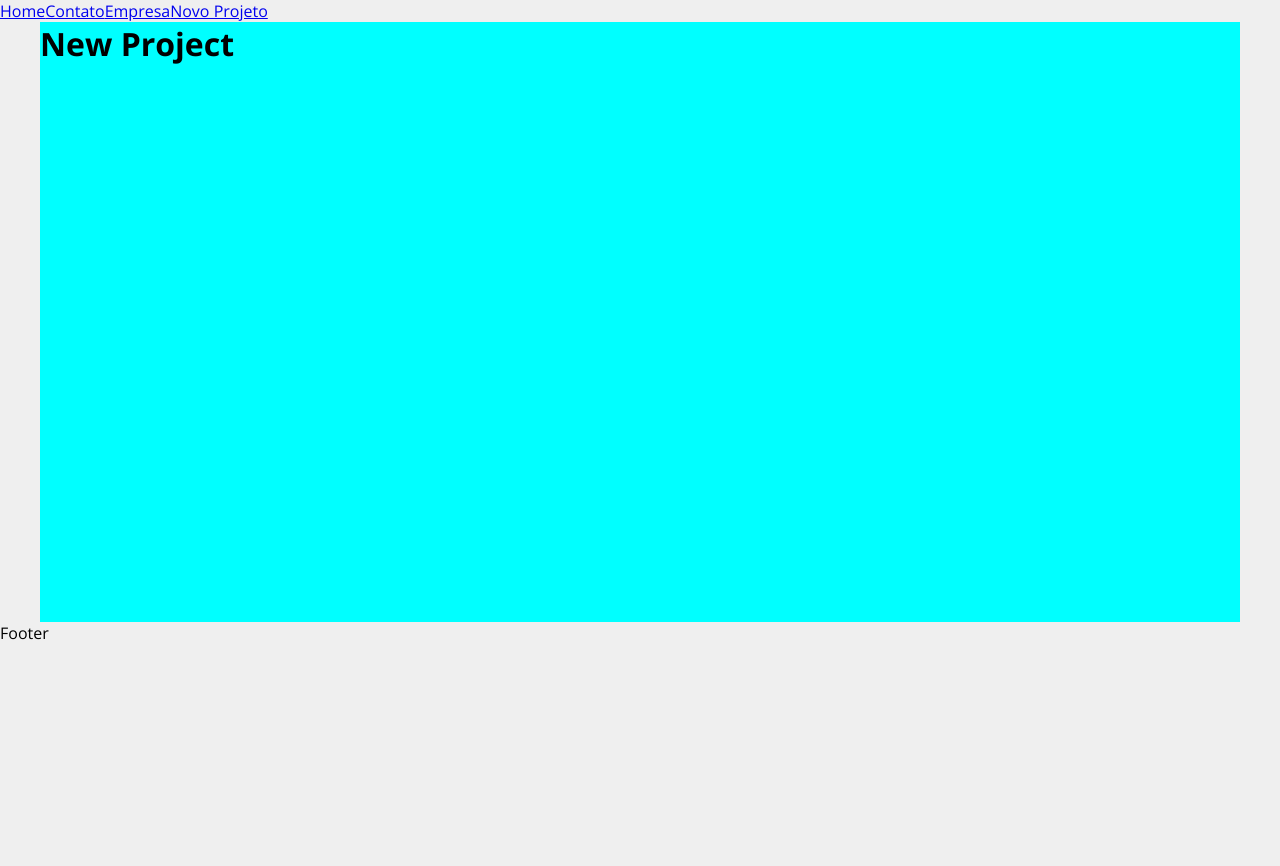
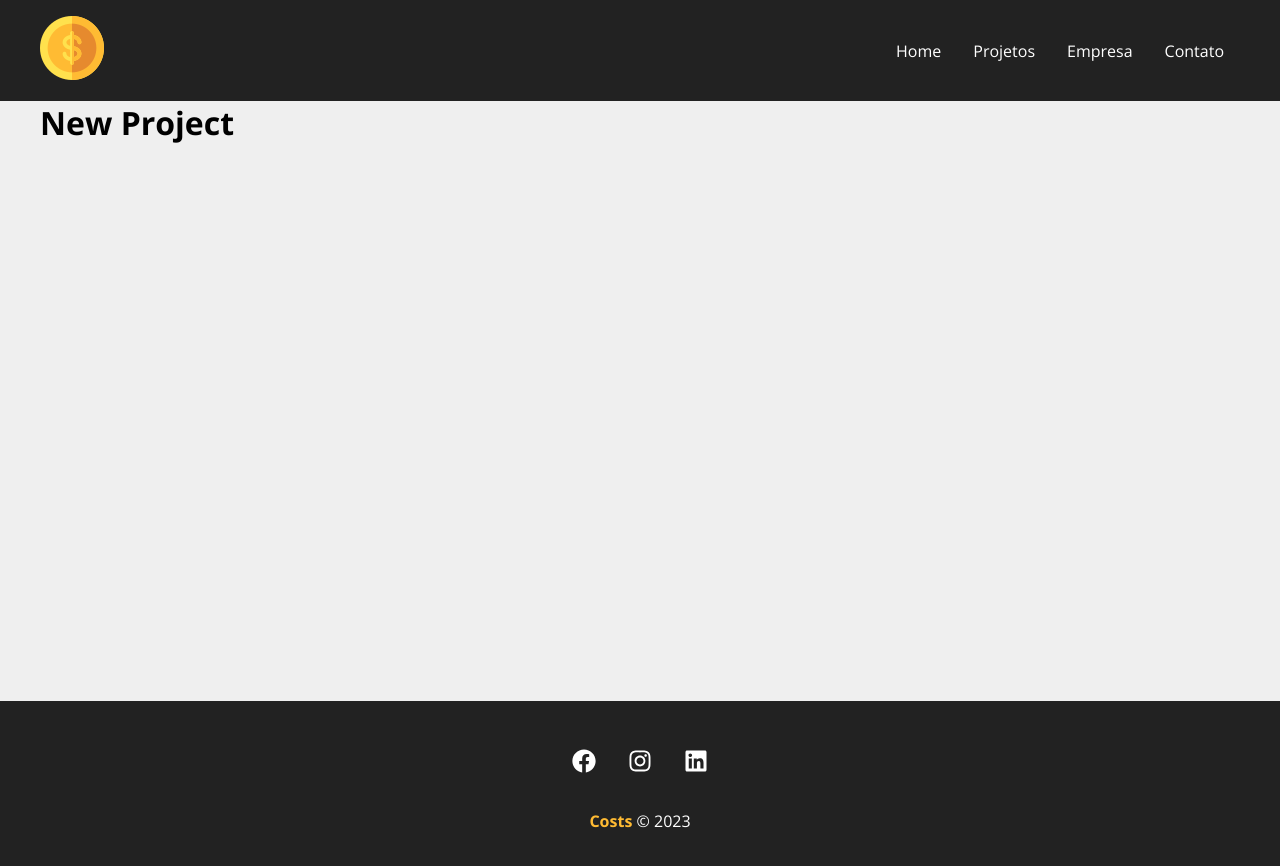
Before and after one commit to Victron012/costs, a JavaScript app: page /newProject in a window 1280 px wide. Shown: the top 866 px of the page. Before the commit the page ends 800 px from the top, so only its background shows below. Built offline with nearby package versions, Linux system fonts and the light colour scheme; the HTML template or start-up script is replaced by a standard one.

Commit message:
NavBar e Footer

```diff
--- a/src/App.js
+++ b/src/App.js
@@ -1,29 +1,28 @@
-import { BrowserRouter as Router, Routes, Route, Link } from 'react-router-dom'
-import Home from './components/pages/Home';
-import Company from './components/pages/Company';
-import Contact from './components/pages/Contact';
-import NewProject from './components/pages/NewProject';
-import Container from './components/layouts/Container';
+import { BrowserRouter as Router, Routes, Route} from 'react-router-dom'
+import Home from './components/pages/Home'
+import Company from './components/pages/Company'
+import Contact from './components/pages/Contact'
+import NewProject from './components/pages/NewProject'
+import Container from './components/layouts/Container/Container'
+import NavBar from './components/layouts/NavBar/NavBar'
+import Footer from './components/layouts/Footer/Footer'
+import Projects from './components/pages/Projetcts'
+
 
 function App() {
   return (
     <Router>
-      <ul>
-        <Link to="/">Home</Link>
-        <Link to="/contact">Contato</Link>
-        <Link to="/company">Empresa</Link>
-        <Link to="/newproject">Novo Projeto</Link>
-      </ul>
+      <NavBar/>
       <Container customClass="min-height">
         <Routes>
           <Route path="/" element={<Home />} />
-          <Route path="/Company" element={<Company />} />
-          <Route path="/Contact" element={<Contact />} />
-          <Route path="/NewProject" element={<NewProject />} />
+          <Route path="/projects" element={<Projects />} />
+          <Route path="/company" element={<Company />} />
+          <Route path="/contact" element={<Contact />} />
+          <Route path="/newProject" element={<NewProject />} />
         </Routes>
       </Container>
-      <p>Footer</p>
-
+      <Footer />
     </Router>
   );
 }
--- a/src/components/layouts/Container.module.css
+++ b/src/components/layouts/Container/Container.module.css
@@ -4,7 +4,6 @@
     justify-content: space-between;
     margin: 0 auto;
     flex-wrap: wrap;
-    background-color: aqua;
 }
 
 .min-height{
--- /dev/null
+++ b/src/components/layouts/Footer/Footer.js
@@ -0,0 +1,17 @@
+import {FaFacebook, FaInstagram, FaLinkedin} from 'react-icons/fa'
+import styles from './Footer.module.css'
+
+function Footer(){
+    return (
+        <footer className={styles.footer}>
+            <ul className={styles.social_list}>
+                <li><FaFacebook/></li>
+                <li><FaInstagram/></li>
+                <li><FaLinkedin/></li>
+            </ul>
+            <p className={styles.copy_right}><span>Costs</span> &copy; 2023</p>
+        </footer>
+    )
+}
+
+export default Footer
--- /dev/null
+++ b/src/components/layouts/Footer/Footer.module.css
@@ -0,0 +1,34 @@
+.footer {
+    background-color: #222;
+    color: #FFF;
+    padding: 3em;
+    text-align: center;
+}
+
+.social_list{
+    display: flex;
+    justify-content: center;
+    list-style-type:none;
+}
+
+.social_list li{
+    margin: 0 1em;
+}
+
+.social_list li:hover{
+    color: #FFBB33;
+}
+
+.social_list svg{
+    font-size: 1.5em;
+    cursor: pointer;
+}
+
+.copy_right{
+    margin-top: 2em;
+}
+
+.copy_right span{
+    font-weight: bold;
+    color: #FFBB33;
+}
--- /dev/null
+++ b/src/components/layouts/NavBar/NavBar.js
@@ -0,0 +1,21 @@
+import { Link } from 'react-router-dom'
+import Container from '../Container/Container'
+import styles from './NavBar.module.css'
+import logo from '../../../img/costs_logo.png'
+
+function NavBar() {
+    return (
+        <nav className={styles.navBar}>
+            <Container>
+                <Link to=""><img src={logo} alt='Costs'/></Link>
+                <ul className={styles.list}>
+                    <li className={styles.item}><Link to="/">Home</Link></li>
+                    <li className={styles.item}><Link to="/projects">Projetos</Link></li>
+                    <li className={styles.item}><Link to="/company">Empresa</Link></li>
+                    <li className={styles.item}><Link to="/contact">Contato</Link></li>
+                </ul>
+            </Container>
+        </nav>
+    )
+}
+export default NavBar
--- /dev/null
+++ b/src/components/layouts/NavBar/NavBar.module.css
@@ -0,0 +1,25 @@
+.navBar{
+    display: flex;
+    justify-content: space-between;
+    background-color: #222;
+    padding: 1em;
+}
+
+.list{
+    display: flex;
+    list-style: none;
+    align-items: center;
+}
+
+.item{
+    margin: 1em;
+}
+
+.item a{
+    color: #FFF;
+    text-decoration: none;
+}
+
+.item a:hover{
+    color: #FFBB33;
+}
--- /dev/null
+++ b/src/components/pages/Projetcts.js
@@ -0,0 +1,5 @@
+function Projects(){
+    return <h1>Projects</h1>
+}
+
+export default Projects
```
Also changed, not shown: src/components/layouts/Container/Container.js (renamed from src/components/layouts/Container.js).
